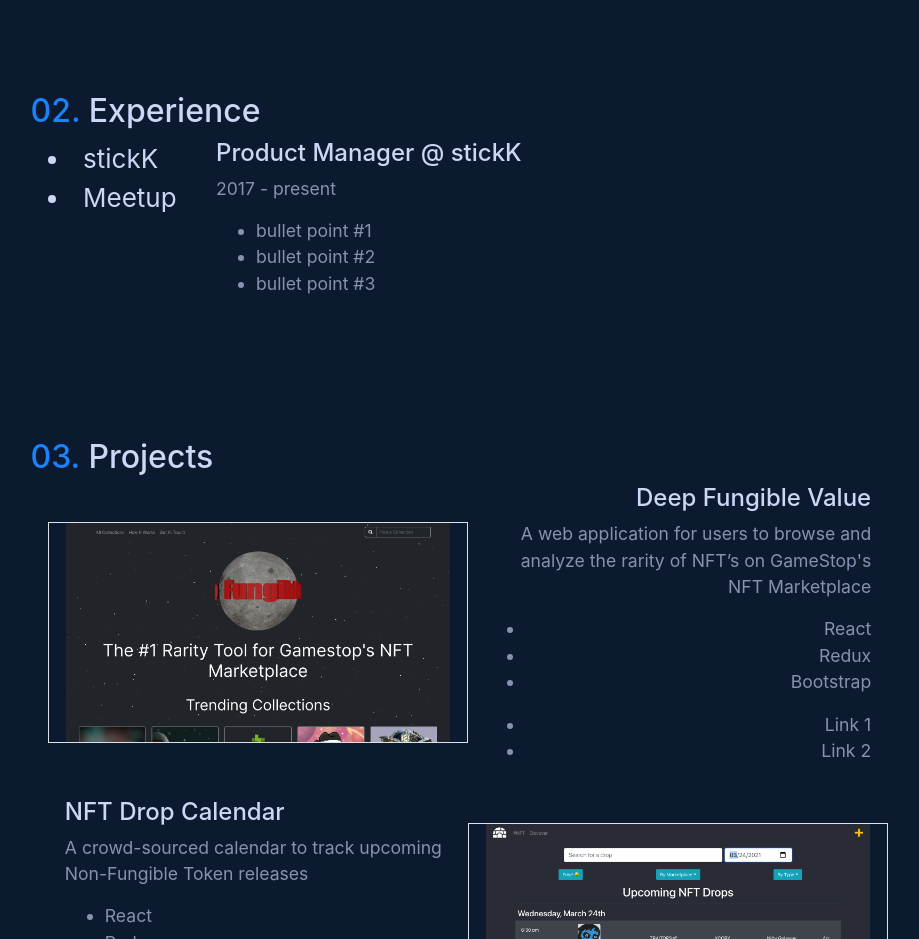
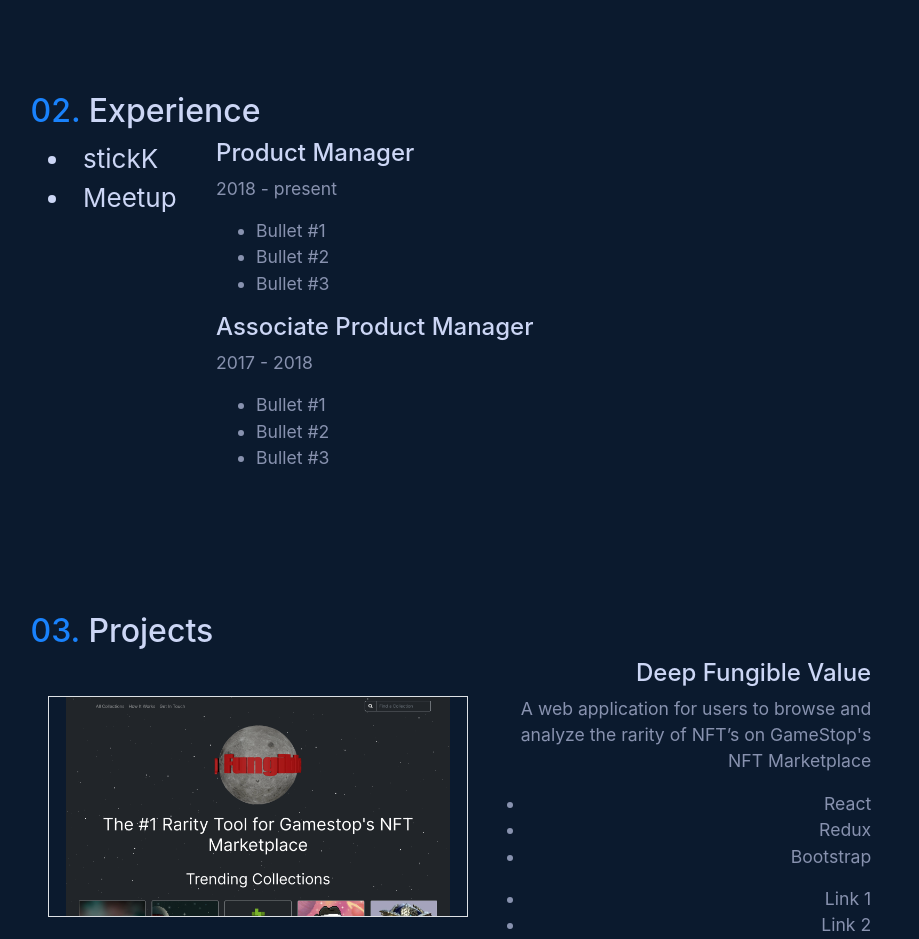
Before and after one commit to brownjer3/personal-website, a React (Create React App) app: page / in a window 1280 px wide. Shown: the part 1520-2459 px from the top of the page, without its empty margins (172-1091 px from the left). Built offline with nearby package versions, Linux system fonts and the light colour scheme.

Commit message:
add job data file and dynamically display experience details based on job selected

```diff
--- a/src/App.css
+++ b/src/App.css
@@ -126,6 +126,7 @@ section {
 
 .company-list {
 	width: 20%;
+	cursor: pointer;
 }
 
 .projects-container {
--- /dev/null
+++ b/src/data/JobData.js
@@ -0,0 +1,26 @@
+export const jobData = {
+	stickK: [
+		{
+			title: "Product Manager",
+			years: "2018 - present",
+			bullets: ["Bullet #1", "Bullet #2", "Bullet #3"],
+		},
+		{
+			title: "Associate Product Manager",
+			years: "2017 - 2018",
+			bullets: ["Bullet #1", "Bullet #2", "Bullet #3"],
+		},
+	],
+	Meetup: [
+		{
+			title: "Senior Community Experience Specialist",
+			years: "2016 - 2017",
+			bullets: ["Bullet #1", "Bullet #2", "Bullet #3"],
+		},
+		{
+			title: "Community Experience Specialist",
+			years: "2014 - 2016",
+			bullets: ["Bullet #1", "Bullet #2", "Bullet #3"],
+		},
+	],
+};
--- a/src/mainComponents/Experience.js
+++ b/src/mainComponents/Experience.js
@@ -1,7 +1,8 @@
 import { useState } from "react";
+import { jobData } from "../data/JobData";
 
 const Experience = () => {
-	const [company, setCompany] = useState("stickK");
+	const [job, setJob] = useState("stickK");
 
 	return (
 		<section id="experience">
@@ -10,21 +11,37 @@ const Experience = () => {
 			</h2>
 			<div className="experience-container">
 				<div className="company-list">
-					<li>stickK</li>
-					<li>Meetup</li>
+					<li onClick={() => setJob("stickK")}>stickK</li>
+					<li onClick={() => setJob("Meetup")}>Meetup</li>
 				</div>
-				<div className="job-content">
-					<h4>Product Manager @ stickK</h4>
-					<p className="content-text">2017 - present</p>
-					<ul className="content-text">
-						<li>bullet point #1</li>
-						<li>bullet point #2</li>
-						<li>bullet point #3</li>
-					</ul>
+				<div>
+					<JobDetails job={job} />
 				</div>
 			</div>
 		</section>
 	);
 };
 
+const JobDetails = (props) => {
+	const makeJobDetails = () => {
+		const jobs = jobData[props.job];
+		return jobs.map((position) => {
+			return (
+				<div className="job-content">
+					<h4>{position.title}</h4>
+					<p className="content-text">{position.years}</p>
+					<ul className="content-text">
+						<li>{position.bullets[0]}</li>
+						<li>{position.bullets[1]}</li>
+						<li>{position.bullets[2]}</li>
+					</ul>
+				</div>
+			);
+		});
+	};
+	const { title, years, bullets } = jobData[props.job];
+
+	return makeJobDetails();
+};
+
 export default Experience;
```
